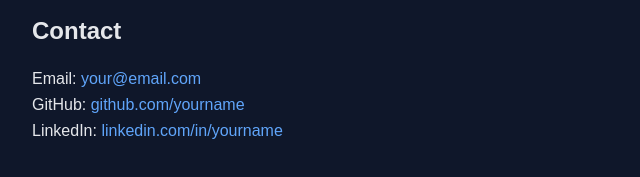
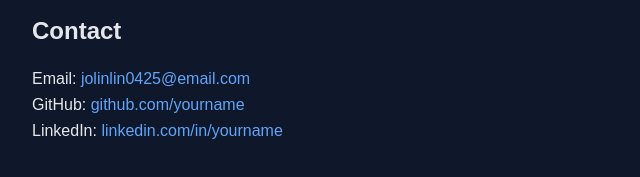
Before and after one commit to s411282050-sketch/ling, a plain HTML site: page index.html in a window 1280 px wide. Shown: the part 1538-1715 px from the top of the page, 108-748 px from the left. Drawn offline with Linux system fonts and the light colour scheme.

Commit message:
Update index.html

```diff
--- a/index.html
+++ b/index.html
@@ -105,7 +105,7 @@
     <div class="container">
       <h2>Contact</h2>
       <div class="contact-list">
-        <p>Email: <a href="mailto:jolinlin0425@email.com">your@email.com</a></p>
+        <p>Email: <a href="mailto:jolinlin0425@email.com">jolinlin0425@email.com</a></p>
         <p>GitHub: <a href="#">github.com/yourname</a></p>
         <p>LinkedIn: <a href="#">linkedin.com/in/yourname</a></p>
       </div>
```
